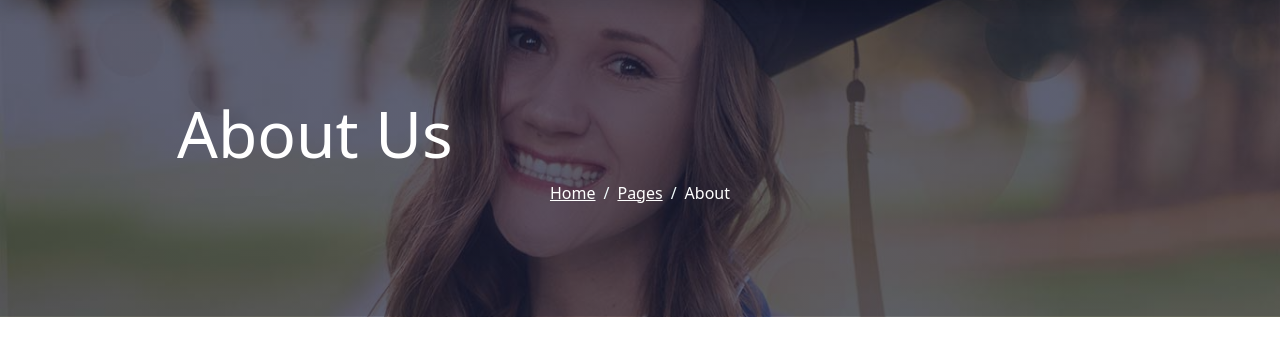
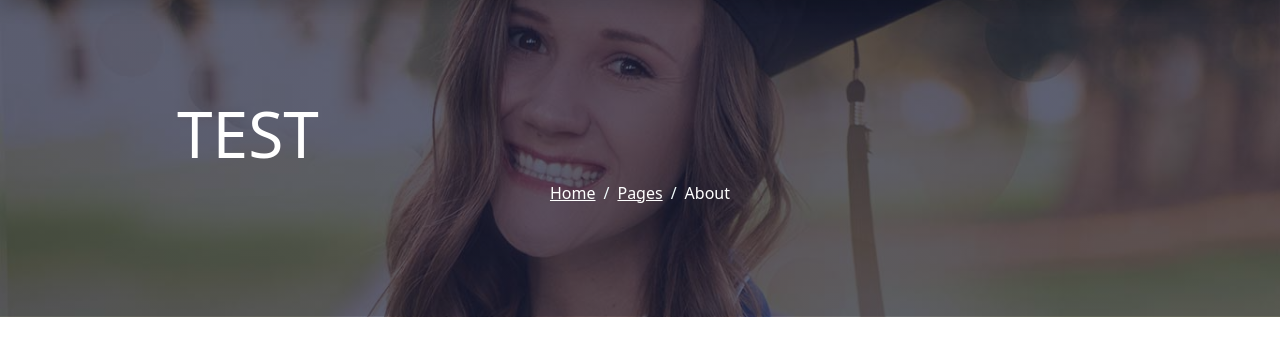
Before and after one commit to Mirzohid-UM/TARTI, a Django app: page / in a window 1280 px wide. Shown: the part 75-433 px from the top of the page. Run offline with Django 5.2, Linux system fonts and the light colour scheme; some libraries are stand-ins or nearby versions.

Commit message:
Update success.html
bro TEST>About use

```diff
--- a/templates/HTML/success.html
+++ b/templates/HTML/success.html
@@ -149,7 +149,7 @@
         <div class="container py-5">
             <div class="row justify-content-center">
                 <div class="col-lg-10 text-centerz">
-                    <h1 class="display-3 text-white animated slideInDown">About Us</h1>
+                    <h1 class="display-3 text-white animated slideInDown">TEST</h1>
                     <nav aria-label="breadcrumb">
                         <ol class="breadcrumb justify-content-center">
                             <li class="breadcrumb-item"><a class="text-white" href="{% url 'profile' %}]">Home</a></li>
```
